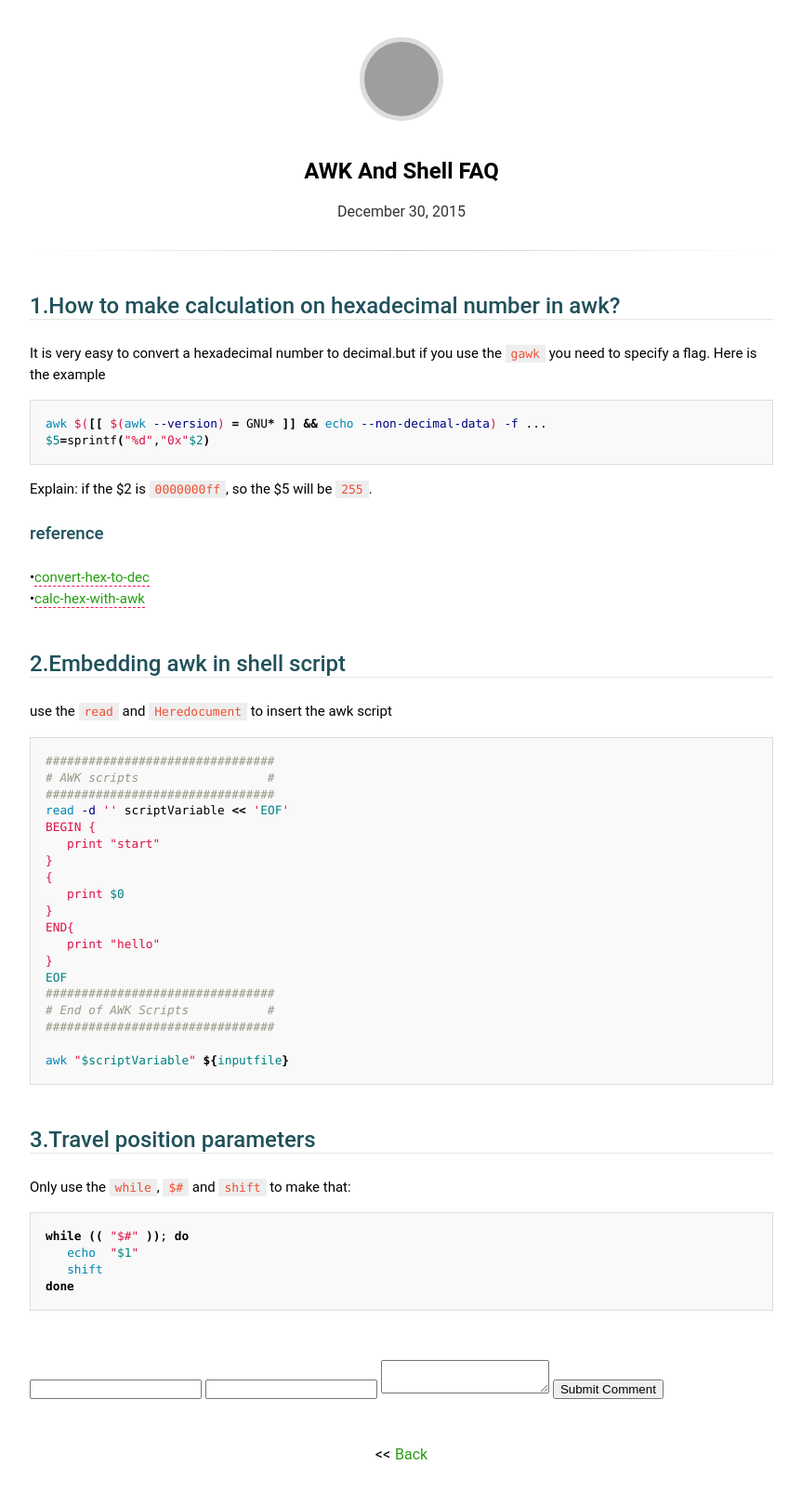
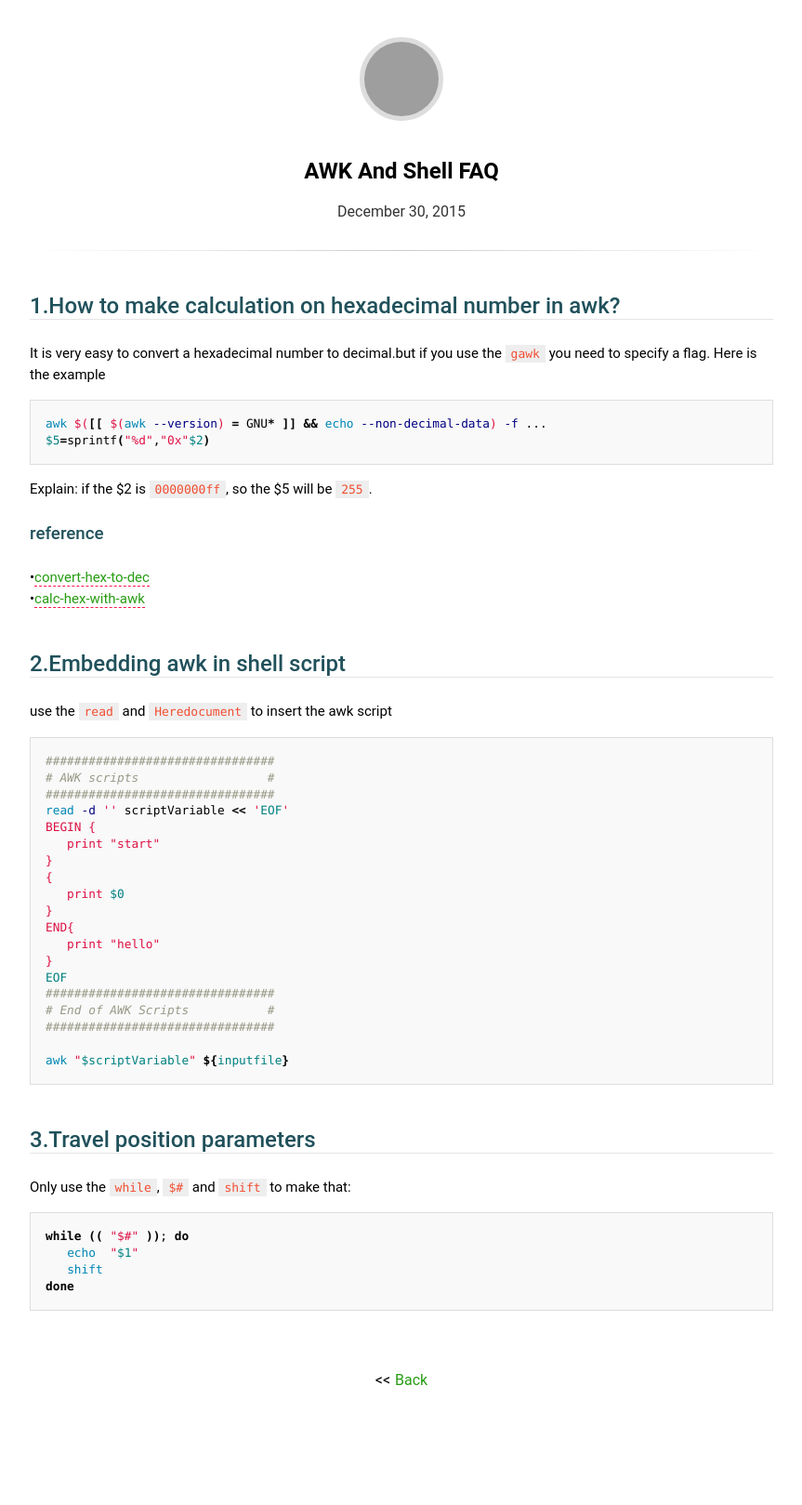
Before and after one commit to JesseEisen/DailyKeep, a Jekyll site: the page built from _posts/2015-12-30-awk-faq.md, in a window 1280 px wide. Shown: the whole page at 93% size, without its empty margins (208-1071 px from the left). Built offline with Jekyll 4.4.1, drawn with Linux system fonts in a browser that asks for light colours; some web fonts are replaced; after the commit the page ends 1539 px from its top, so only the background shows below that; grey boxes are pictures that could not be loaded.

Commit message:
delete the form

```diff
--- a/_layouts/post.html
+++ b/_layouts/post.html
@@ -23,17 +23,6 @@ layout: default
 
 	{{ content }}
 
-<br>
-<br>
-<form method="POST" action="https://api.staticman.net/v1/entry/eduardoboucas/staticman/gh-pages">
-
-  <input name="Fields[name]" type="text">
-  <input name="Fields[email]" type="email">
-  <textarea name="Fields[comment]"></textarea>
-
-  <button type="submit">Submit Comment</button>
-</form>
-
 </article>
 
 <div class="back">
```
